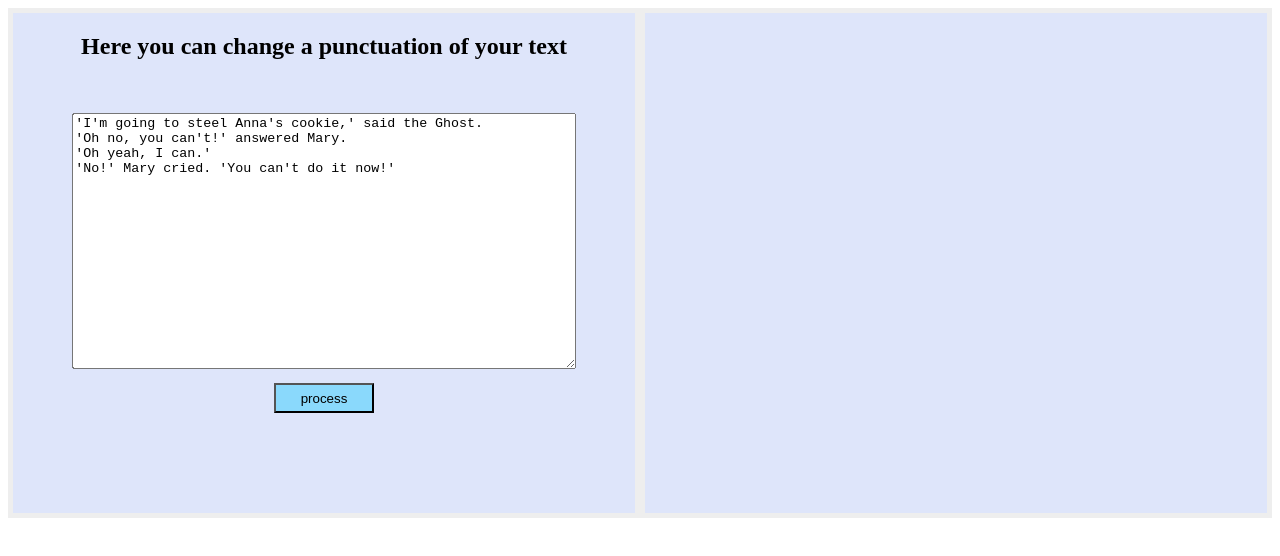
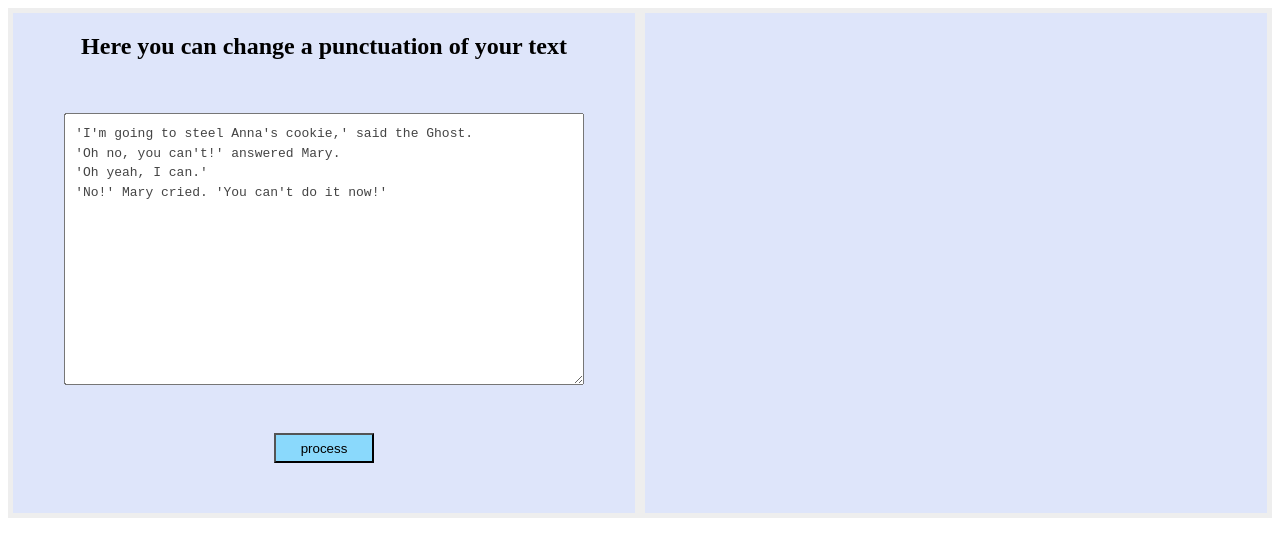
Before and after one commit to deridara/JavaScript_2, a plain HTML site: page 3_RegExp/index.html in a window 1280 px wide. Drawn offline with Linux system fonts and the light colour scheme.

Commit message:
more style

```diff
--- a/3_RegExp/style.css
+++ b/3_RegExp/style.css
@@ -24,25 +24,32 @@ h2 {
 /* line 26, /Users/dara/Sites/GeekBrains/JavaScript_2/3_RegExp/style.scss */
 textarea {
   display: block;
+  padding: 10px;
   position: absolute;
   top: 20%;
   left: 50%;
   transform: translateX(-50%);
   height: 50%;
-  width: 80%; }
+  width: 80%;
+  font-size: 1em;
+  line-height: 1.5em;
+  color: #444; }
 
-/* line 36, /Users/dara/Sites/GeekBrains/JavaScript_2/3_RegExp/style.scss */
+/* line 40, /Users/dara/Sites/GeekBrains/JavaScript_2/3_RegExp/style.scss */
 .btn {
   width: 100px;
   height: 30px;
   position: absolute;
-  background: #8ad9fc;
-  bottom: 20%;
+  background: #8ad9fc; }
+
+/* line 47, /Users/dara/Sites/GeekBrains/JavaScript_2/3_RegExp/style.scss */
+.btn:hover {
+  background: #eef4ab; }
+
+/* line 51, /Users/dara/Sites/GeekBrains/JavaScript_2/3_RegExp/style.scss */
+#processBtn {
+  bottom: 10%;
   left: 50%;
   transform: translateX(-50%); }
 
-/* line 46, /Users/dara/Sites/GeekBrains/JavaScript_2/3_RegExp/style.scss */
-.btn:hover {
-  background: #eef4ab; }
-
 /*# sourceMappingURL=style.css.map */
```
Also changed, not shown: 1 other file.
